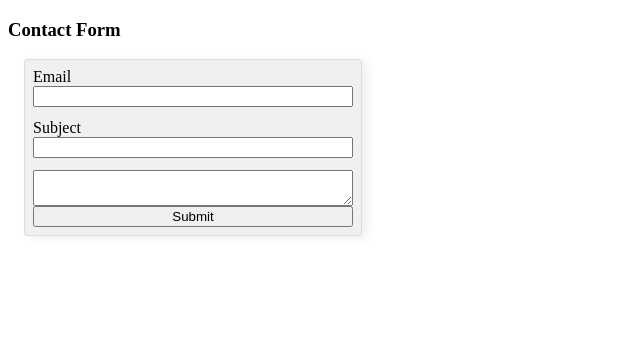
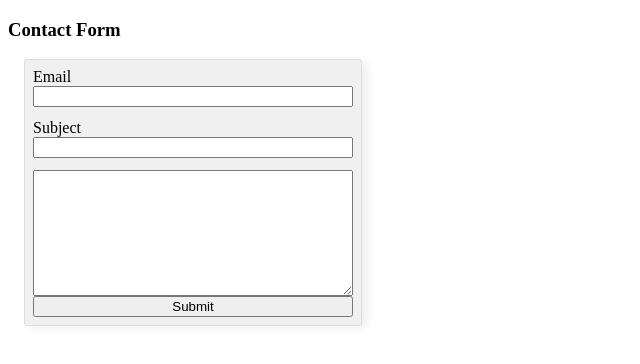
Before and after one commit to SalathielGenese/firebase-sample-project, a plain HTML site: page www/index.html in a window 1280 px wide. Shown: the whole page, without its empty margins (0-640 px from the left). Drawn offline with Linux system fonts and the light colour scheme; some packages are replaced by stand-ins of ours.

Commit message:
designs #contact-form > label > textarea

```diff
--- a/www/css/index.css
+++ b/www/css/index.css
@@ -18,3 +18,8 @@
 #contact-form > label:not(:first-child) {
     margin-top: .75em;
 }
+
+#contact-form > label > textarea {
+    resize: vertical;
+    min-height: 120px;
+}
```
